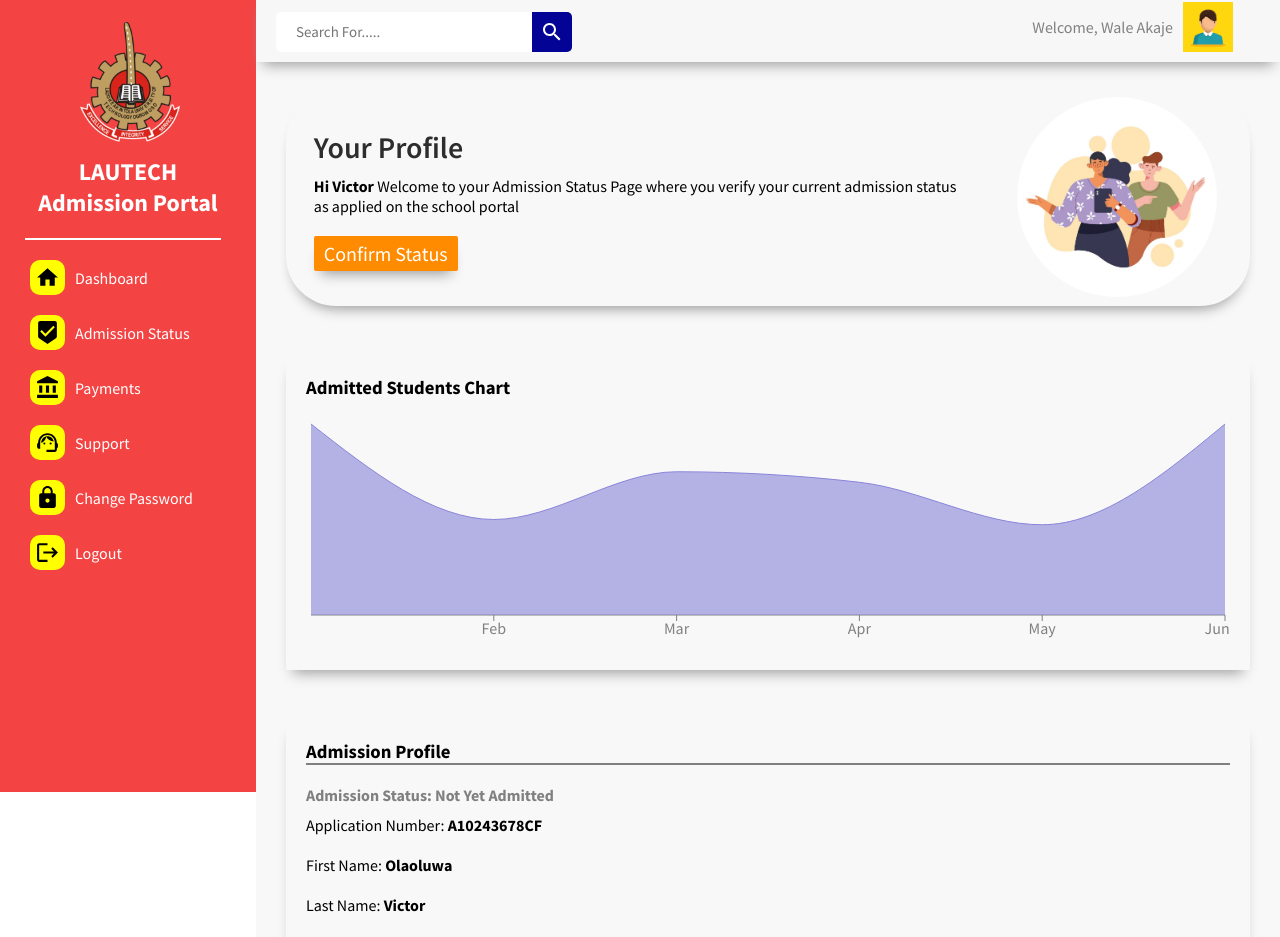
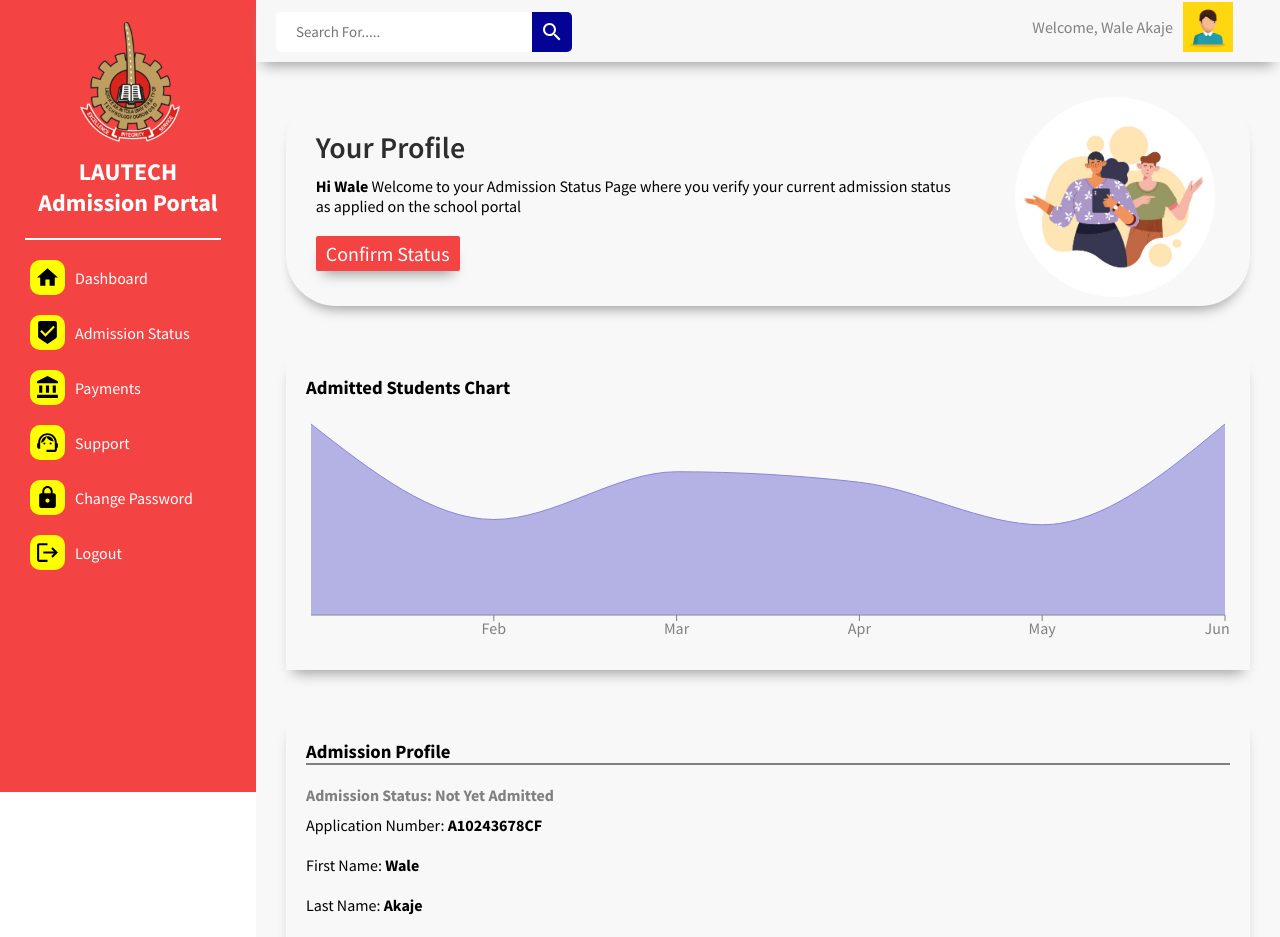
Before and after one commit to smadue/student_dashboard, a React (Vite) app: page /status in a window 1280 px wide. Shown: the part 8-945 px from the top of the page. Built offline with nearby package versions, Linux system fonts and the light colour scheme.

Commit message:
admission page status button color changed

```diff
--- a/src/pages/admission/Admission.jsx
+++ b/src/pages/admission/Admission.jsx
@@ -9,7 +9,7 @@ export default function Admission() {
       <div className="admissionContainer">
         <div className="admissionTitle">
           <h2>Your Profile</h2>
-          <p><b>Hi Victor</b> Welcome to your Admission Status Page where you verify your current admission status<br></br> as applied on the school portal</p>
+          <p><b>Hi Wale</b> Welcome to your Admission Status Page where you verify your current admission status<br></br> as applied on the school portal</p>
           <button className="admissionBtn">Confirm Status</button>
         </div>
         <div className="admissionImg">
@@ -28,10 +28,10 @@ export default function Admission() {
         <h4 className="admissionStatus">Admission Status: Not Yet Admitted</h4>
         <div className="admissionDetail">
           <span className="admissionDetailTitle">Application Number: <b>A10243678CF</b></span>
-          <span className="admissionDetailTitle">First Name: <b>Olaoluwa</b></span>
-          <span className="admissionDetailTitle">Last Name: <b>Victor</b></span>
-          <span className="admissionDetailTitle">Surname Name: <b>Ogunniran</b></span>
-          <span className="admissionDetailTitle">Course: <b>Pure & Applied Chemistry</b></span>
+          <span className="admissionDetailTitle">First Name: <b>Wale</b></span>
+          <span className="admissionDetailTitle">Last Name: <b>Akaje</b></span>
+          <span className="admissionDetailTitle">Surname: <b>Ogunniran</b></span>
+          <span className="admissionDetailTitle">Course: <b>Pure & Applied Physics</b></span>
           <button className="admissionStatusBtn">Accept Admission</button>
         </div>
       </div>
--- a/src/pages/admission/admission.css
+++ b/src/pages/admission/admission.css
@@ -27,7 +27,7 @@
 
 .admissionBtn{
 	border: none;
-	background: darkorange;
+	background: rgb(243, 67, 67);
 	padding: 5px 10px 5px 10px;
 	margin-top: 20px;
 	color: white;
@@ -39,7 +39,7 @@
 }
 
 .admissionBtn:hover{
-	background-color: rgb(243, 67, 67);
+	background-color: darkorange;
 }
 
 .admissionVec{
```
